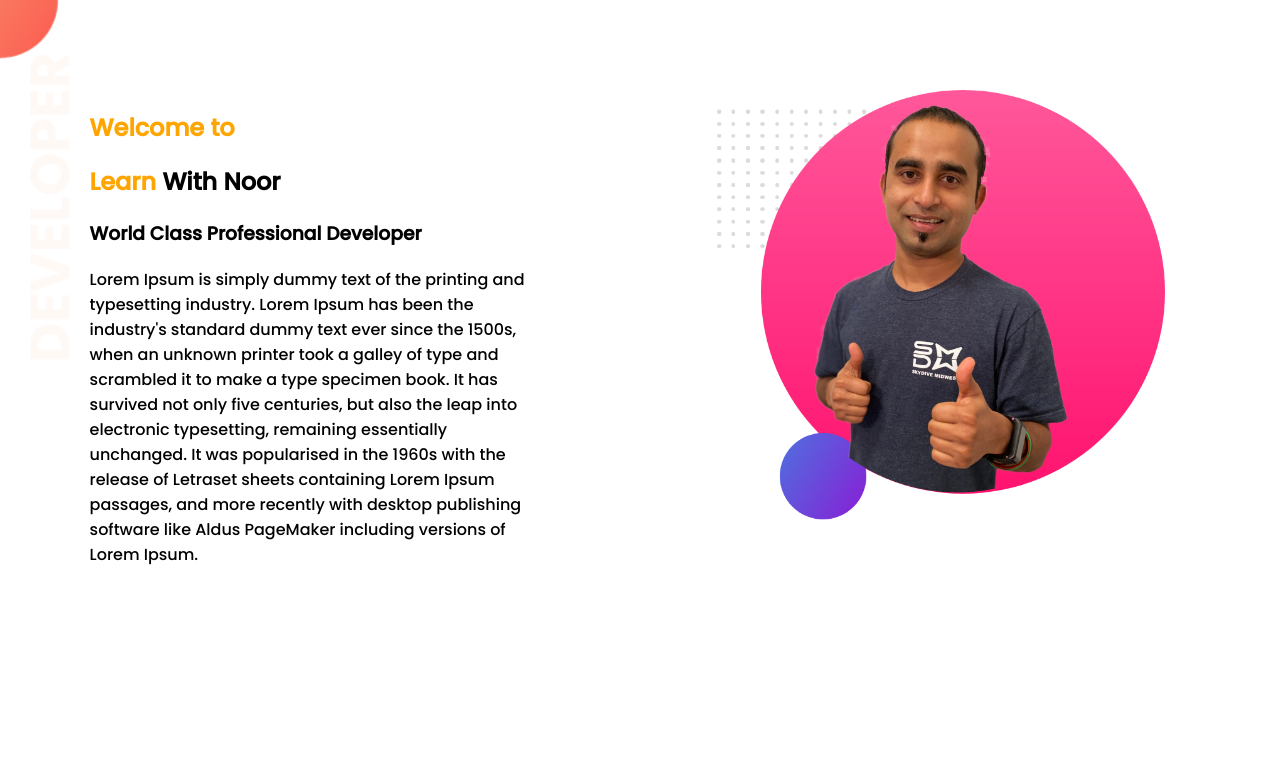
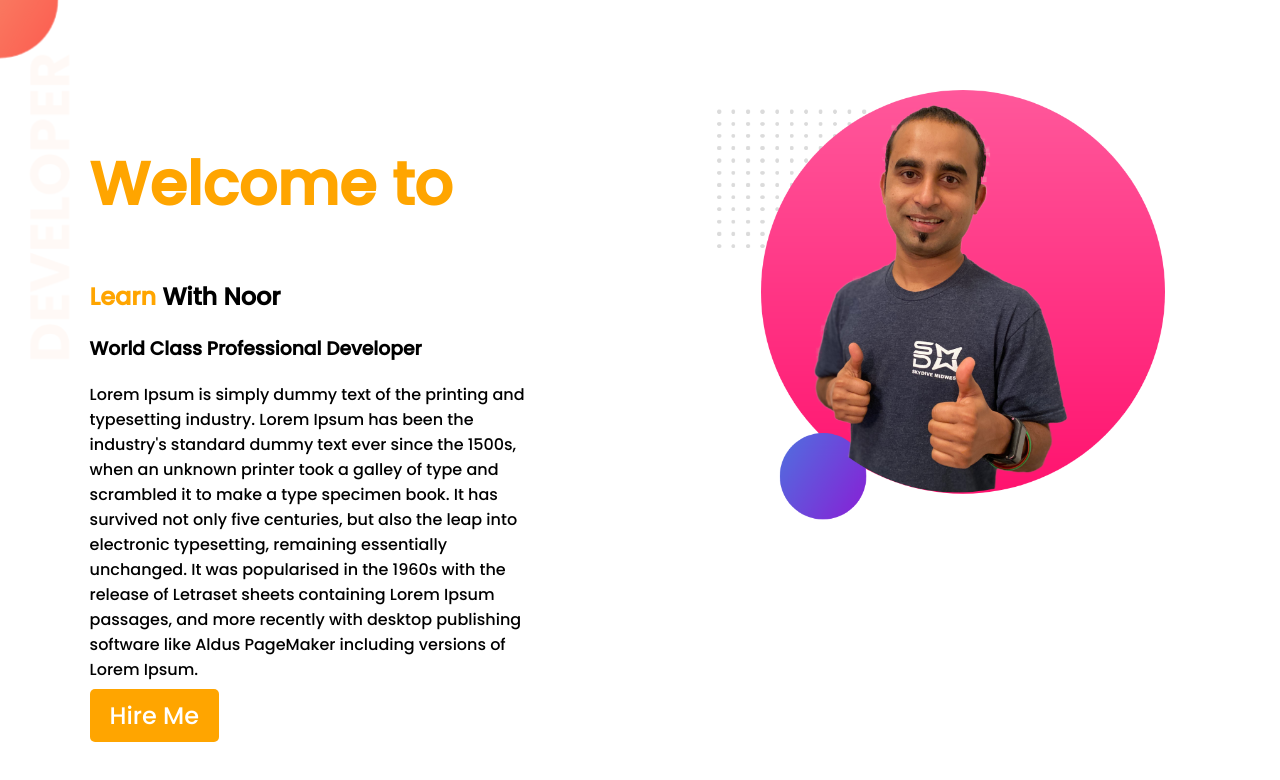
Before and after one commit to noorpiash/web-portfolio, a plain HTML site: page index.html in a window 1280 px wide. Drawn offline with Linux system fonts and the light colour scheme.

Commit message:
hire me added

```diff
--- a/index.html
+++ b/index.html
@@ -16,9 +16,11 @@
                 <h1> <span class="name-highlight">Learn </span> With Noor</h1>
                 <h3>World Class Professional Developer</h3>
                 <p>Lorem Ipsum is simply dummy text of the printing and typesetting industry. Lorem Ipsum has been the industry's standard dummy text ever since the 1500s, when an unknown printer took a galley of type and scrambled it to make a type specimen book. It has survived not only five centuries, but also the leap into electronic typesetting, remaining essentially unchanged. It was popularised in the 1960s with the release of Letraset sheets containing Lorem Ipsum passages, and more recently with desktop publishing software like Aldus PageMaker including versions of Lorem Ipsum.</p>
+                <a class="link-button" target="_blank" href="https://www.facebook.com/noorafsar.piash.9/">Hire Me</a>
             </div>
             <div class="half-width">
                <img src="images/jhankar2.png" alt="">
+
             </div>
     </section>
 </body>
--- a/style.css
+++ b/style.css
@@ -4,11 +4,14 @@ body{
 }
 .color{
     color: orange;
+    font-weight: 700;
+    font-size: 60px;
 }
 
 .name-highlight{
     color: orange;
 }
+
 
 .half-width{
     width: 35%;
@@ -31,3 +34,13 @@ body{
 section{
     height: 800px;
 }
+
+.link-button{
+    text-decoration: none;
+    padding: 10px 20px;
+    background-color: orange;
+   border-radius: 5px;
+   color: white;
+   font-weight: 300;
+   font-size: 24px;
+}
```
